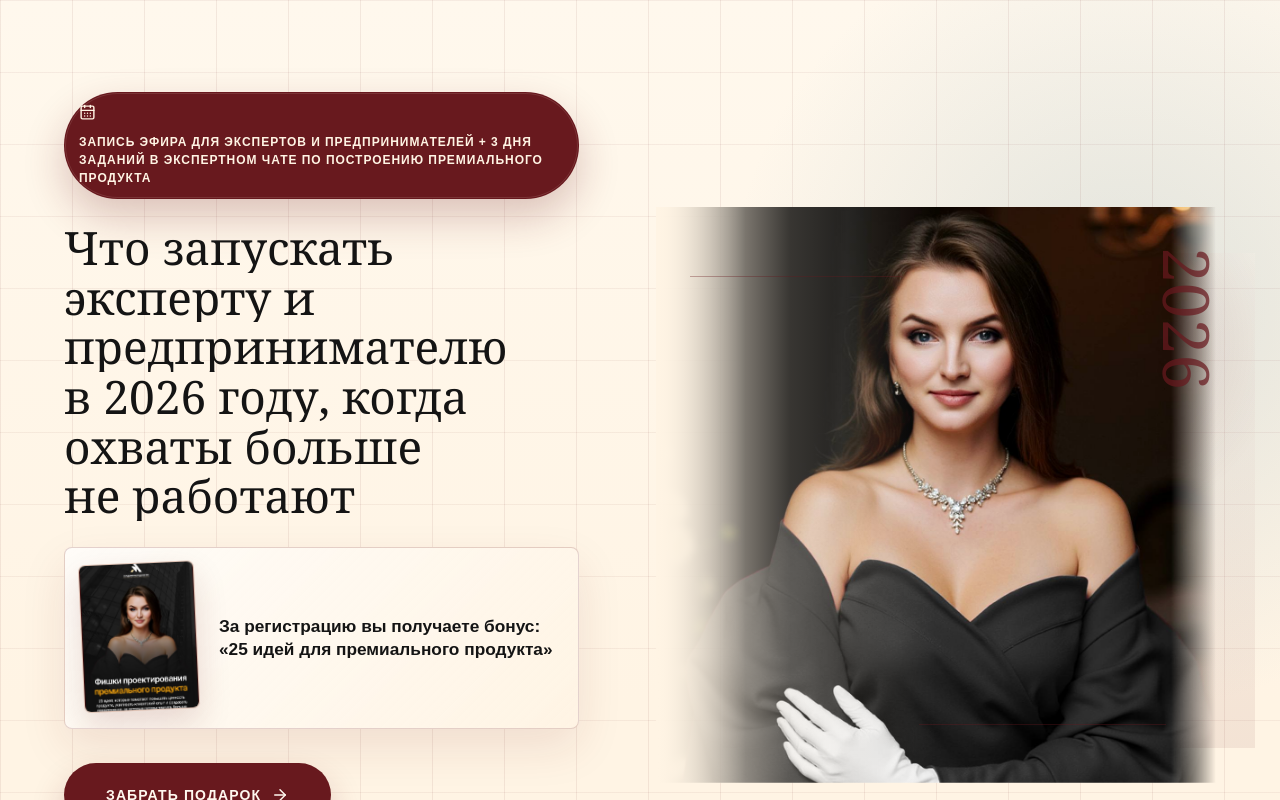
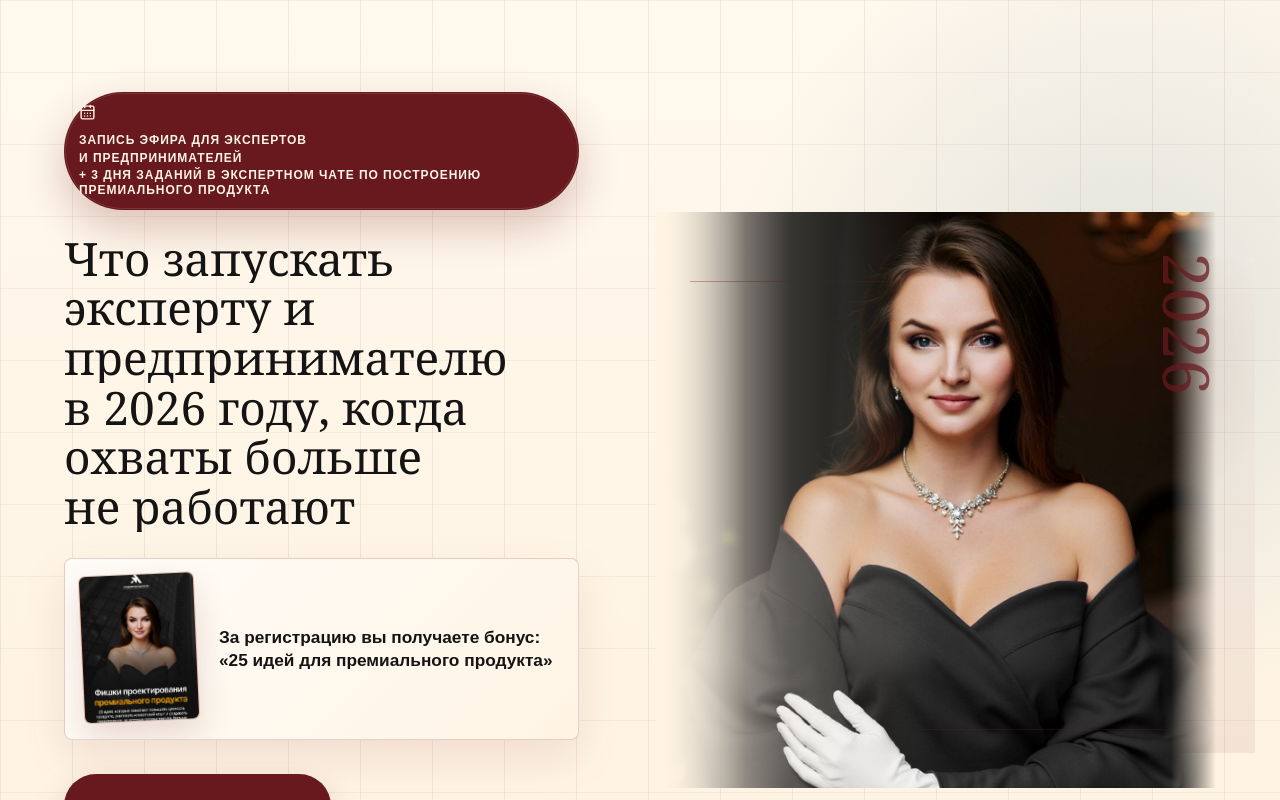
Before and after one commit to sergey9lap-sys/web15, a Next.js app: page / in a window 1280 px wide. Shown: the top 800 px of the page. Built offline with nearby package versions, Linux system fonts and the light colour scheme.

Commit message:
Fix com hero badge line breaks

```diff
--- a/app/globals.css
+++ b/app/globals.css
@@ -151,6 +151,17 @@ a {
   color: var(--sand);
   gap: 12px;
   box-shadow: 0 18px 42px rgba(104, 25, 30, 0.24), inset 0 0 0 1px rgba(255, 244, 228, 0.12);
+}
+
+.hero-eyebrow-text {
+  display: grid;
+  gap: 3px;
+  max-width: 760px;
+  line-height: 1.22;
+}
+
+.hero-eyebrow-text span {
+  display: block;
 }
 
 .hero-eyebrow strong {
--- a/app/page.tsx
+++ b/app/page.tsx
@@ -461,9 +461,10 @@ export default function Home() {
         <div className="hero-copy">
           <div className="eyebrow hero-eyebrow">
             <CalendarDays size={17} />
-            <span>
-              Запись эфира для экспертов и предпринимателей + 3 дня заданий в экспертном чате
-              по построению премиального продукта
+            <span className="hero-eyebrow-text">
+              <span>Запись эфира для экспертов</span>
+              <span>и предпринимателей</span>
+              <span>+ 3 дня заданий в экспертном чате по построению премиального продукта</span>
             </span>
           </div>
           <h1 className="split-title">
```
